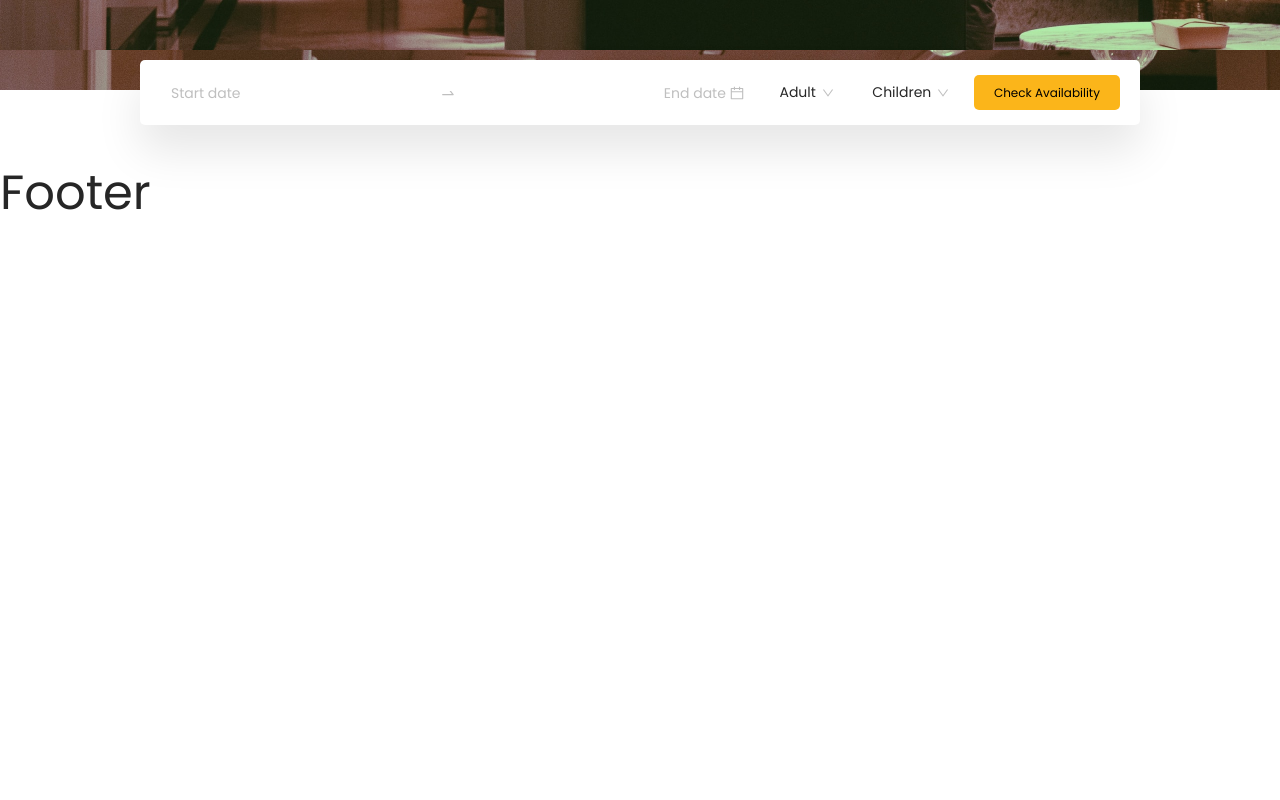
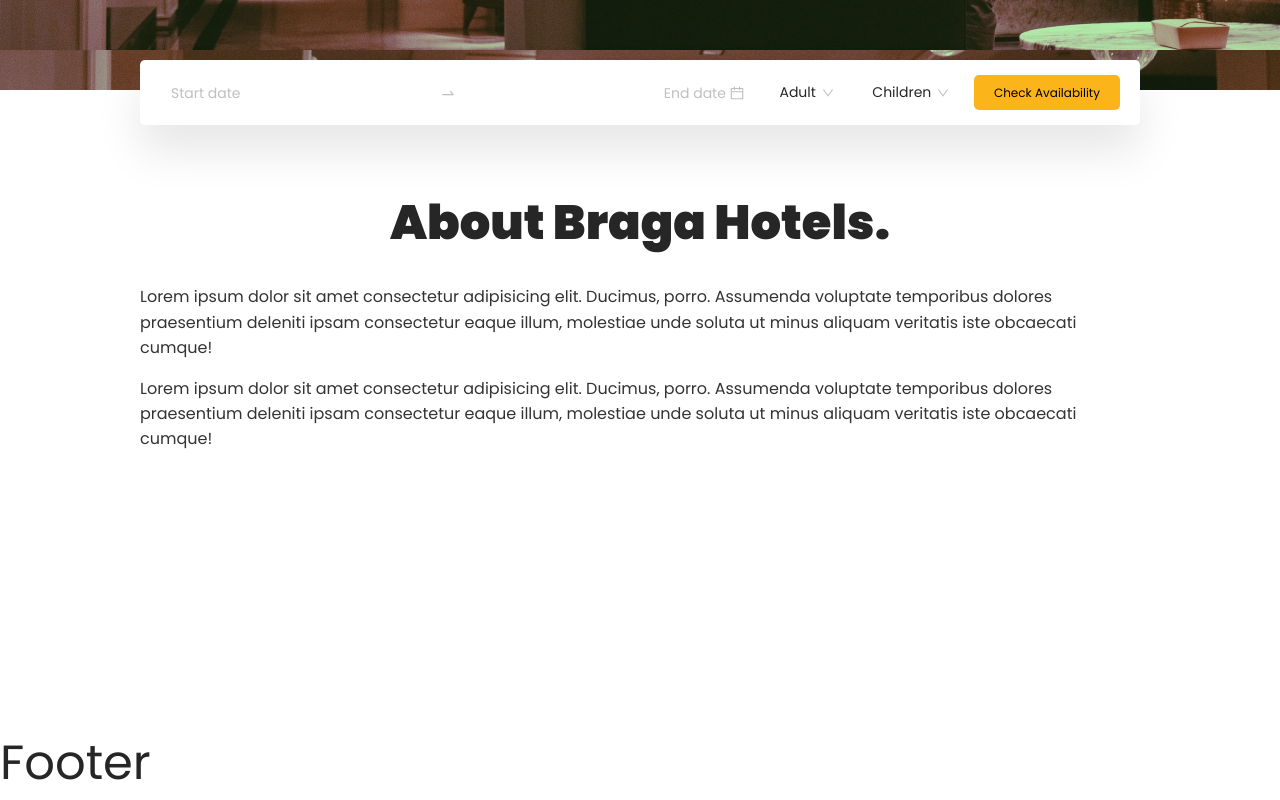
Before and after one commit to promiselxg/bragahotels, a React (Create React App) app in the folder frontend/: page / in a window 1280 px wide. Shown: the part 710-1510 px from the top of the page. Before the commit the page ends 940 px from the top, so only its background shows below. Built offline with nearby package versions, Linux system fonts and the light colour scheme.

Commit message:
added search room component

```diff
--- a/frontend/src/screens/HomeScreen.jsx
+++ b/frontend/src/screens/HomeScreen.jsx
@@ -1,10 +1,12 @@
 import { HeroSection, Search } from '../components';
+import AboutSection from '../sections/About/About';
 
 const HomeScreen = () => {
   return (
     <>
       <HeroSection />
       <Search />
+      <AboutSection />
     </>
   );
 };
--- /dev/null
+++ b/frontend/src/sections/About/About.jsx
@@ -0,0 +1,52 @@
+import React from 'react';
+import styled from 'styled-components';
+import { Container, Typography } from '../../GlobalStyle';
+
+const AboutSectionWrapper = styled.div`
+  height: calc(80vh - 70px);
+  display: flex;
+  width: 100%;
+  padding-top: 30px;
+  .container {
+    width: 100%;
+    text-align: center;
+    align-items: center;
+    justify-content: center;
+    display: flex;
+    flex-direction: column;
+
+    p {
+      font-weight: 400;
+      color: #333;
+    }
+  }
+`;
+const AboutSection = () => {
+  return (
+    <>
+      <AboutSectionWrapper>
+        <Container maxWidth="1000px">
+          <div className="container">
+            <Typography as="h1" fontSize="3rem" fontWeight="800">
+              About Braga Hotels.
+            </Typography>
+            <Typography as="p">
+              Lorem ipsum dolor sit amet consectetur adipisicing elit. Ducimus,
+              porro. Assumenda voluptate temporibus dolores praesentium deleniti
+              ipsam consectetur eaque illum, molestiae unde soluta ut minus
+              aliquam veritatis iste obcaecati cumque!
+            </Typography>
+            <Typography as="p">
+              Lorem ipsum dolor sit amet consectetur adipisicing elit. Ducimus,
+              porro. Assumenda voluptate temporibus dolores praesentium deleniti
+              ipsam consectetur eaque illum, molestiae unde soluta ut minus
+              aliquam veritatis iste obcaecati cumque!
+            </Typography>
+          </div>
+        </Container>
+      </AboutSectionWrapper>
+    </>
+  );
+};
+
+export default AboutSection;
```
